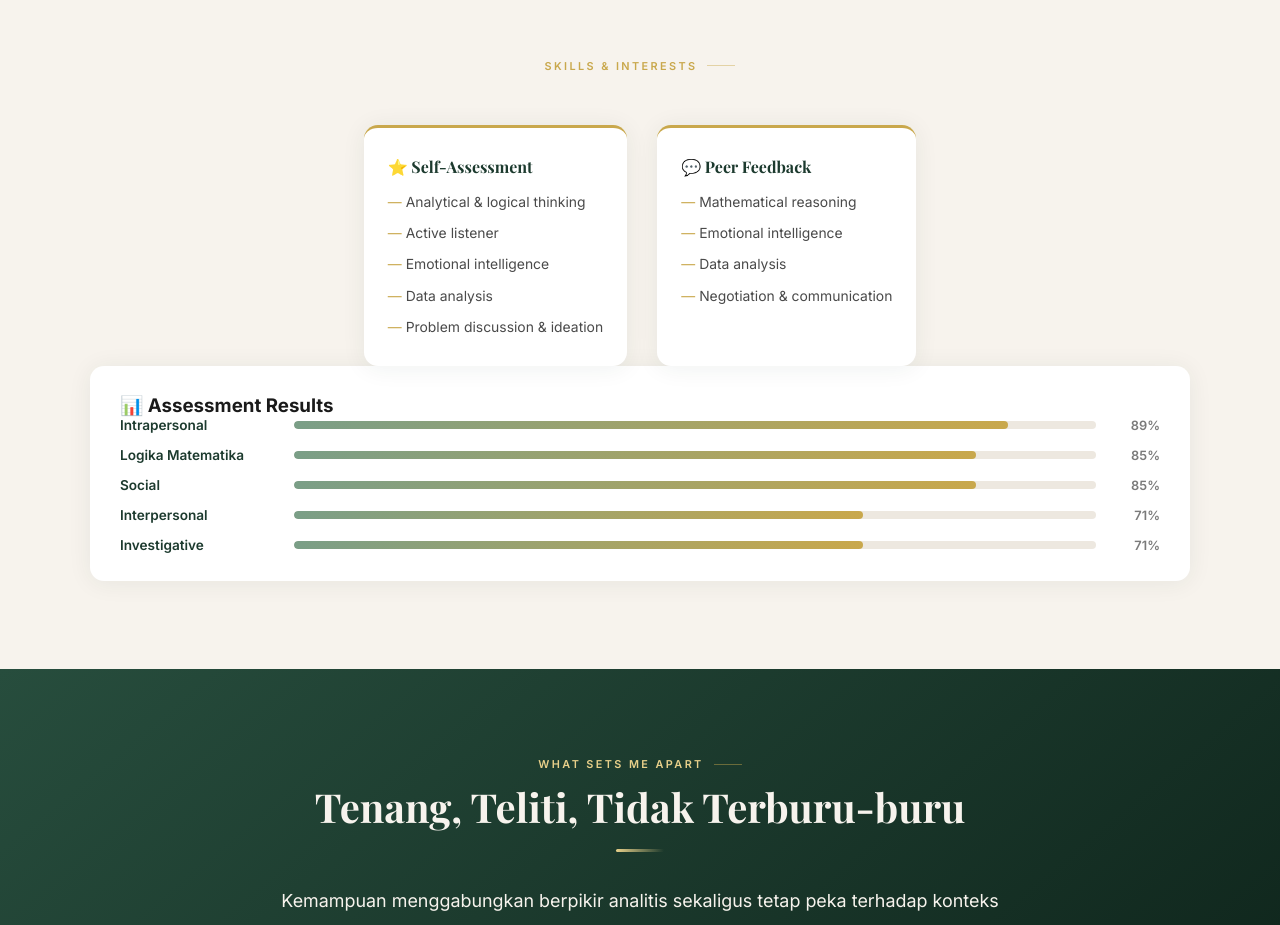
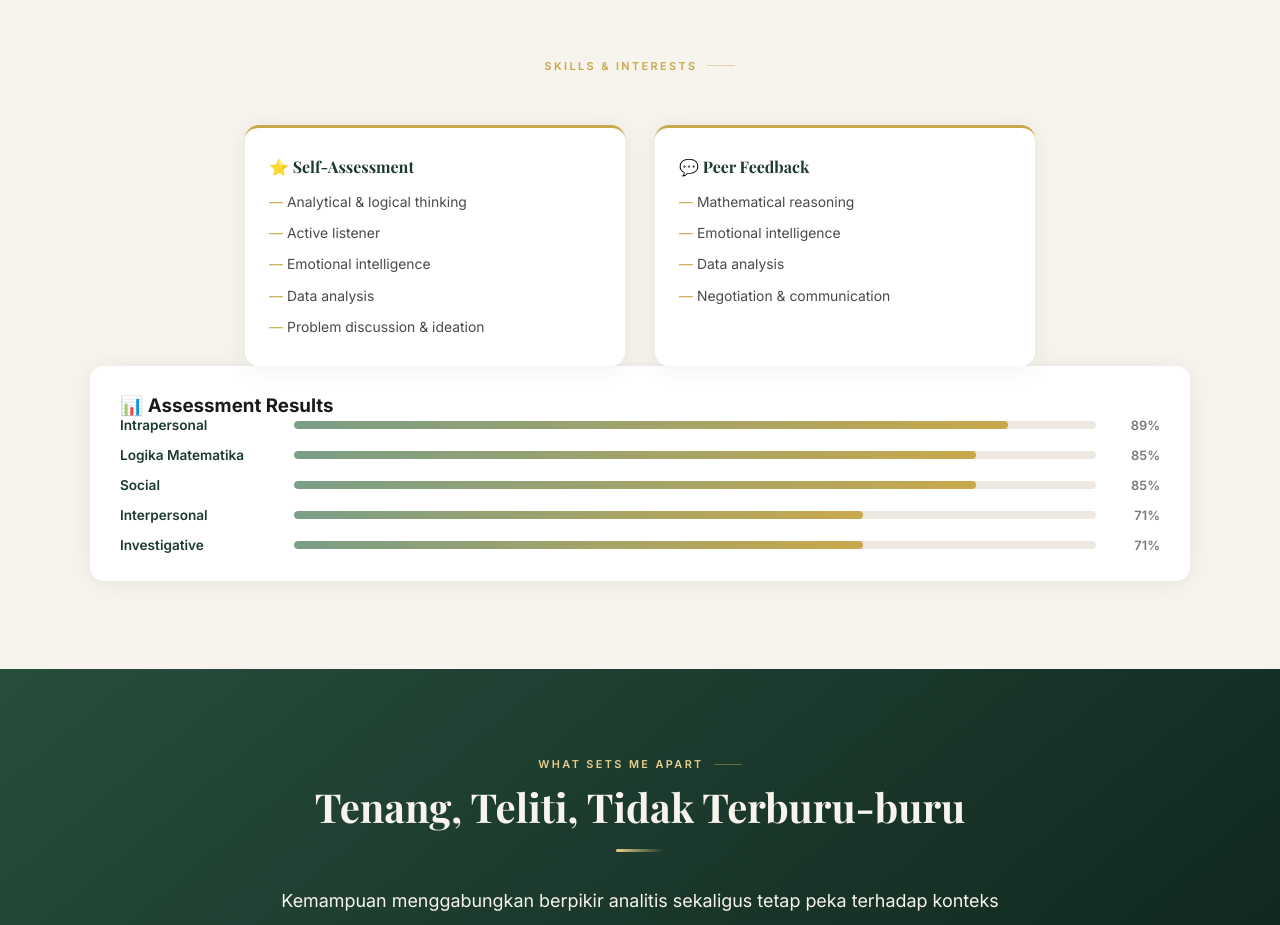
Before and after one commit to megaaa1/portfolio, a plain HTML site: page index.html in a window 1280 px wide. Shown: the part 2220-3145 px from the top of the page. Drawn offline with nearby package versions, Linux system fonts and the light colour scheme; a web font is replaced by a local one.

Commit message:
Update index.html

```diff
--- a/index.html
+++ b/index.html
@@ -115,7 +115,16 @@ section { padding:88px 6vw; }
 /* TALENT */
 #talent { background:var(--cream); }
 .talent-grid { display:flex; align-items:stretch; justify-content: center; gap:30px; flex-wrap:wrap; }
-.talent-card { background:white; border-radius:14px; padding:28px 24px; box-shadow:0 2px 24px rgba(28,58,46,0.07); border-top:3px solid var(--gold); }
+.talent-card {
+    width: 380px;
+    max-width: 100%;
+
+    background: white;
+    border-radius: 14px;
+    padding: 28px 24px;
+    box-shadow: 0 2px 24px rgba(28,58,46,0.07);
+    border-top: 3px solid var(--gold);
+}
 .talent-card h3 { font-family:'Playfair Display',serif; font-size:1rem; color:var(--forest); margin-bottom:14px; display:flex; align-items:center; gap:9px; }
 .talent-card ul { list-style:none; display:flex; flex-direction:column; gap:9px; }
 .talent-card li { font-size:0.87rem; color:var(--text-mid); line-height:1.6; padding-left:18px; position:relative; }
```
